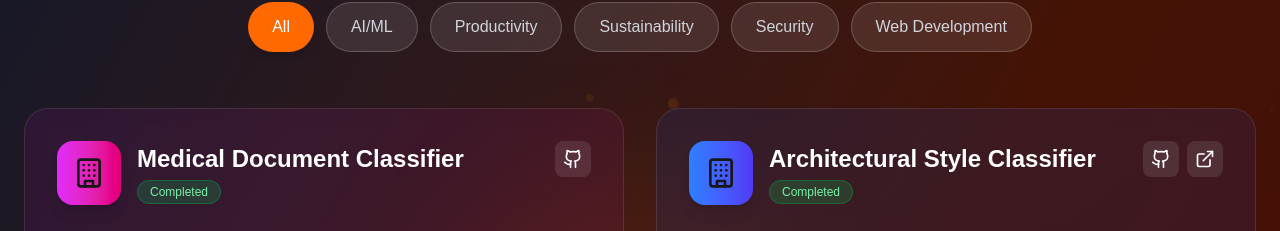
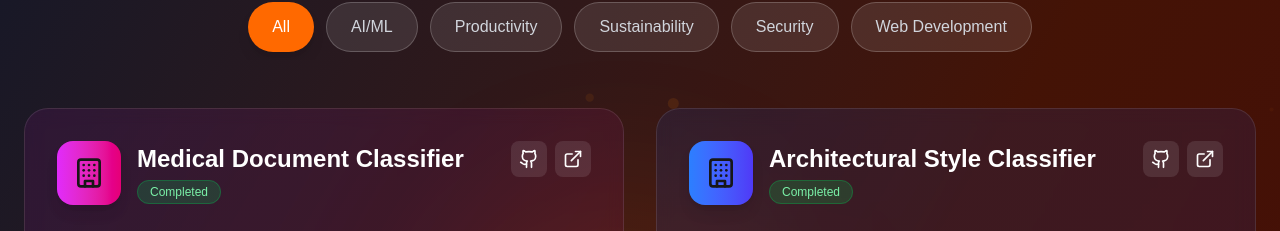
Before and after one commit to adilsiraju/portfolio-adil, a Next.js app: page / in a window 1280 px wide. Shown: the part 4867-5098 px from the top of the page. Built offline with nearby package versions, Linux system fonts and the light colour scheme.

Commit message:
feat: Add demo URL for Medical Case Classifier project in Projects component

```diff
--- a/src/components/Projects.tsx
+++ b/src/components/Projects.tsx
@@ -77,7 +77,7 @@ const projects: Project[] = [
     icon: <Building className="w-8 h-8" />,
     color: 'from-fuchsia-500 to-pink-600',
     backgroundGradient: 'from-fuchsia-900/20 to-pink-900/20',
-    demoUrl: '',
+    demoUrl: 'https://huggingface.co/spaces/adilsiraju/Medical-Case-Classifier',
     githubUrl: 'https://github.com/adilsiraju/Medical-Case-Classifier'
   },
   {
```
